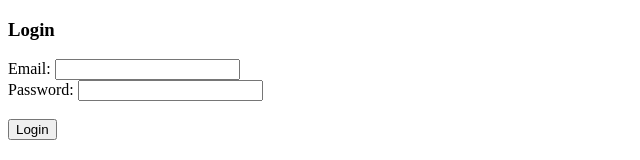
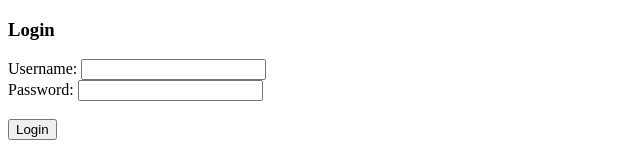
Before and after one commit to BoyWonder64/GroupProject3750-BankingAppFrontEnd, a React (Create React App) app in the folder frontend/: page / in a window 1280 px wide. Shown: the top 160 px of the page, without its empty margins (0-640 px from the left). Built offline with nearby package versions, Linux system fonts and the light colour scheme.

Commit message:
Email -> Username
Updated login.js from "email" to "username" fields

```diff
--- a/frontend/src/components/login.js
+++ b/frontend/src/components/login.js
@@ -4,7 +4,7 @@ import { useAuth } from '../auth/auth.js'
 
 export default function Login(){
     const [form, setForm] = useState({
-        email: "",
+        username: "",
         password: ""
 
     });
@@ -39,7 +39,7 @@ export default function Login(){
             navigate("/accountSummary");
         } else {
             window.alert("An error occured during the login process...")
-                 setForm({email: "", password: ""}); //clear the form
+                 setForm({username: "", password: ""}); //clear the form
         }
     }
 
@@ -48,11 +48,11 @@ export default function Login(){
             <h3>Login</h3>
             <form onSubmit={onSubmit}>
                 <div>
-                    <label>Email: </label>
+                    <label>Username: </label>
                 <input
-                    type="email"
-                    name="email"
-                    value={form.email}
+                    type="username"
+                    name="username"
+                    value={form.username}
                     onChange={updateForm}
                 />
                 </div>
```
